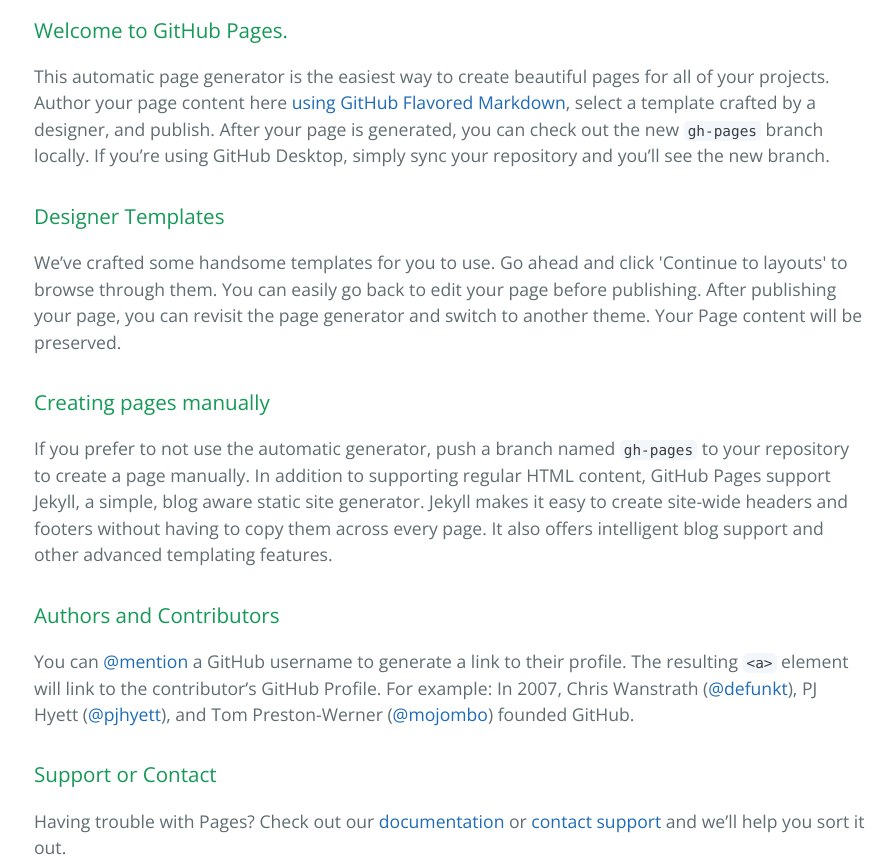
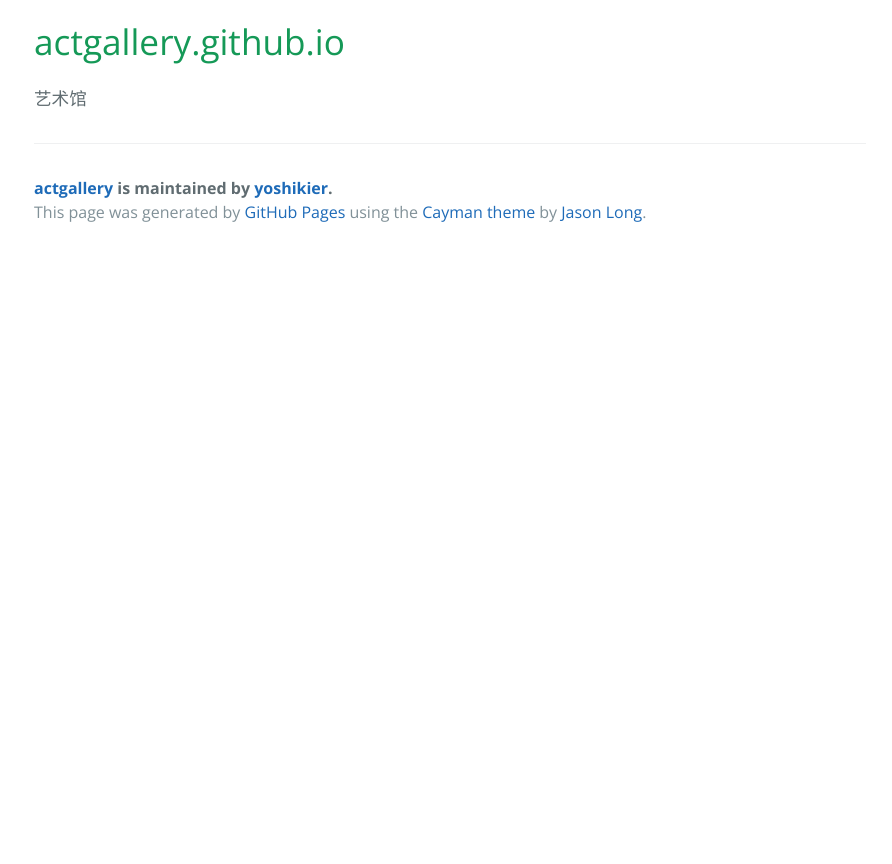
Before and after one commit to yoshikier/actgallery.github.io, a plain HTML site: page index.html in a window 1280 px wide. Shown: the part 400-1264 px from the top of the page, without its empty margins (190-1082 px from the left). After the commit the page ends 800 px from the top, so only its background shows below. Drawn offline with nearby package versions, Linux system fonts and the light colour scheme.

Commit message:
Create gh-pages branch via GitHub

```diff
--- a/index.html
+++ b/index.html
@@ -19,30 +19,10 @@
     </section>
 
     <section class="main-content">
-      <h3>
-<a id="welcome-to-github-pages" class="anchor" href="#welcome-to-github-pages" aria-hidden="true"><span aria-hidden="true" class="octicon octicon-link"></span></a>Welcome to GitHub Pages.</h3>
+      <h1>
+<a id="actgallerygithubio" class="anchor" href="#actgallerygithubio" aria-hidden="true"><span aria-hidden="true" class="octicon octicon-link"></span></a>actgallery.github.io</h1>
 
-<p>This automatic page generator is the easiest way to create beautiful pages for all of your projects. Author your page content here <a href="https://guides.github.com/features/mastering-markdown/">using GitHub Flavored Markdown</a>, select a template crafted by a designer, and publish. After your page is generated, you can check out the new <code>gh-pages</code> branch locally. If you’re using GitHub Desktop, simply sync your repository and you’ll see the new branch.</p>
-
-<h3>
-<a id="designer-templates" class="anchor" href="#designer-templates" aria-hidden="true"><span aria-hidden="true" class="octicon octicon-link"></span></a>Designer Templates</h3>
-
-<p>We’ve crafted some handsome templates for you to use. Go ahead and click 'Continue to layouts' to browse through them. You can easily go back to edit your page before publishing. After publishing your page, you can revisit the page generator and switch to another theme. Your Page content will be preserved.</p>
-
-<h3>
-<a id="creating-pages-manually" class="anchor" href="#creating-pages-manually" aria-hidden="true"><span aria-hidden="true" class="octicon octicon-link"></span></a>Creating pages manually</h3>
-
-<p>If you prefer to not use the automatic generator, push a branch named <code>gh-pages</code> to your repository to create a page manually. In addition to supporting regular HTML content, GitHub Pages support Jekyll, a simple, blog aware static site generator. Jekyll makes it easy to create site-wide headers and footers without having to copy them across every page. It also offers intelligent blog support and other advanced templating features.</p>
-
-<h3>
-<a id="authors-and-contributors" class="anchor" href="#authors-and-contributors" aria-hidden="true"><span aria-hidden="true" class="octicon octicon-link"></span></a>Authors and Contributors</h3>
-
-<p>You can <a href="https://help.github.com/articles/basic-writing-and-formatting-syntax/#mentioning-users-and-teams" class="user-mention">@mention</a> a GitHub username to generate a link to their profile. The resulting <code>&lt;a&gt;</code> element will link to the contributor’s GitHub Profile. For example: In 2007, Chris Wanstrath (<a href="https://github.com/defunkt" class="user-mention">@defunkt</a>), PJ Hyett (<a href="https://github.com/pjhyett" class="user-mention">@pjhyett</a>), and Tom Preston-Werner (<a href="https://github.com/mojombo" class="user-mention">@mojombo</a>) founded GitHub.</p>
-
-<h3>
-<a id="support-or-contact" class="anchor" href="#support-or-contact" aria-hidden="true"><span aria-hidden="true" class="octicon octicon-link"></span></a>Support or Contact</h3>
-
-<p>Having trouble with Pages? Check out our <a href="https://help.github.com/pages">documentation</a> or <a href="https://github.com/contact">contact support</a> and we’ll help you sort it out.</p>
+<p>艺术馆</p>
 
       <footer class="site-footer">
         <span class="site-footer-owner"><a href="https://github.com/yoshikier/actgallery.github.io">actgallery</a> is maintained by <a href="https://github.com/yoshikier">yoshikier</a>.</span>
```
Also changed, not shown: params.json (+1 -1 lines).
